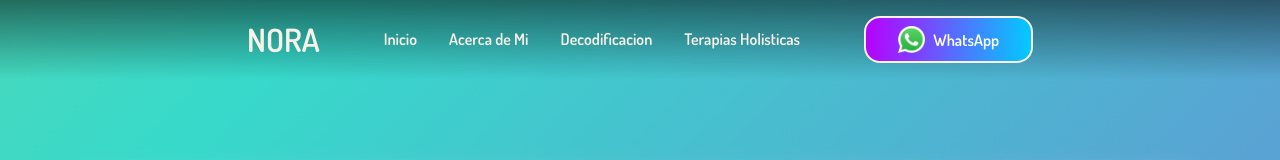
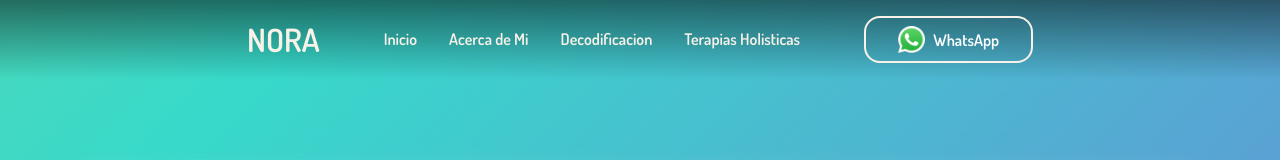
Before and after one commit to LeandroOnline/nora, a Next.js app: page / in a window 1280 px wide. Shown: the top 160 px of the page. Built offline with nearby package versions, Linux system fonts and the light colour scheme.

Commit message:
feat: wsp button style

```diff
--- a/app/Components/Navbar.module.css
+++ b/app/Components/Navbar.module.css
@@ -48,7 +48,6 @@
   gap: 8px;
   border-radius: 16px;
   border: 2px solid #f9f2e8;
-  background: linear-gradient(93deg, #b800ff 0%, #0cf 100%);
   color: white;
   transition: 0.5s;
 }
```
